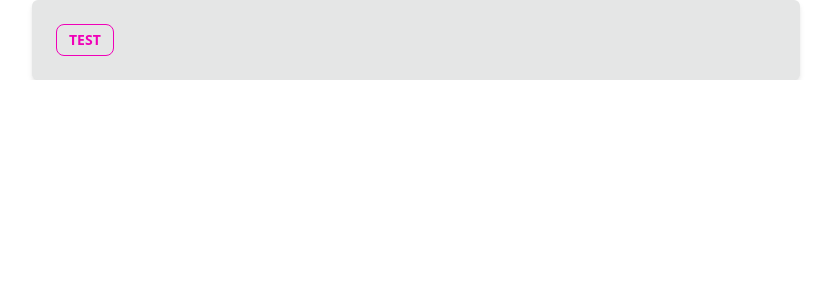
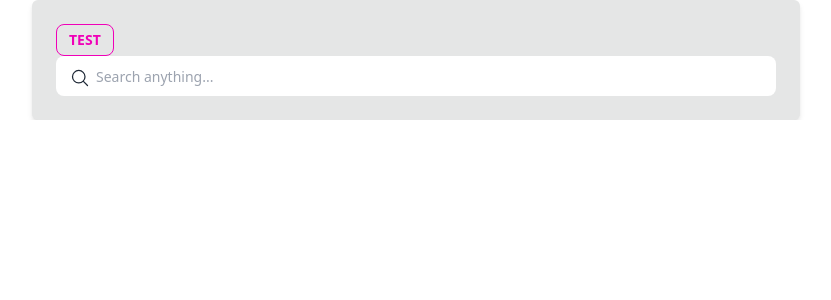
Before and after one commit to michelssousa/pwa-barber-shop, a Next.js app: page / in a window 1280 px wide. Shown: the top 300 px of the page, without its empty margins (224-1055 px from the left). Built offline with nearby package versions, Linux system fonts and the light colour scheme.

Commit message:
Update index.tsx and index.tsx

```diff
--- a/components/index.tsx
+++ b/components/index.tsx
@@ -1,6 +1,5 @@
 import tw from 'tailwind-styled-components'
 import React, { Children } from 'react'
-import type { FC, ReactElement, ReactNode } from 'react'
 
 //#region Actions
 
@@ -225,7 +224,7 @@ export const Search = tw.input`
  w-full
  rounded-lg
  pl-10
- pr-20
+ pr-5
  focus:shadow
  focus:outline-none
  focus:border-indigo-500
--- a/pages/index.tsx
+++ b/pages/index.tsx
@@ -1,7 +1,8 @@
+//#region Imports
+//import { useSession, signOut } from 'next-auth/react'
 import type { NextPage } from 'next'
-
-import { useSession, signOut } from 'next-auth/react'
 import * as M from '@components/index'
+//#endregion
 
 const Home: NextPage = () => {
   // const { data: session } = useSession()
@@ -13,6 +14,7 @@ const Home: NextPage = () => {
     <>
       <M.Content>
         <M.ButtonCancel>Test</M.ButtonCancel>
+        <M.SearchBar />
       </M.Content>
     </>
   )
```
